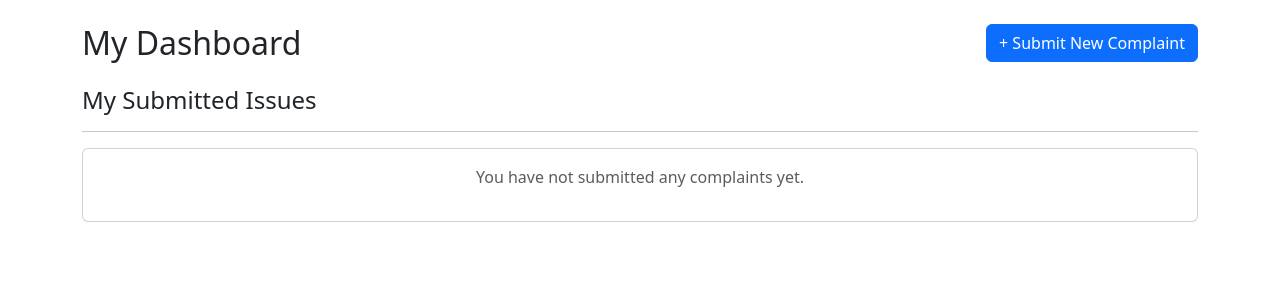
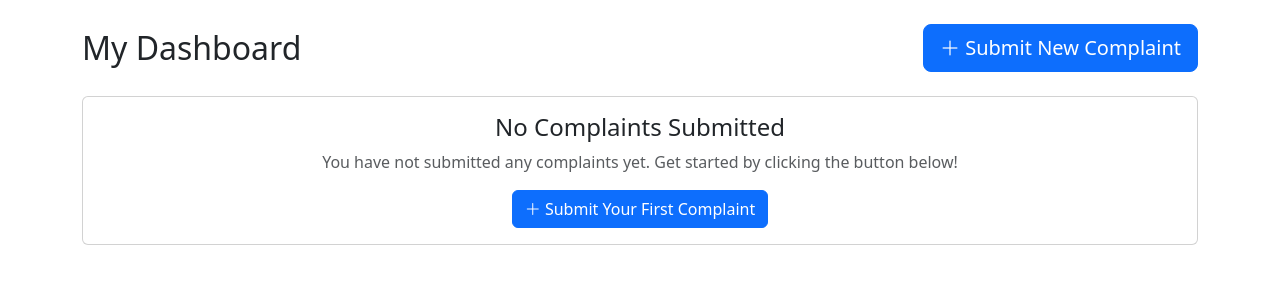
Before and after one commit to aftab-exr/LocalityIssueHub, a Flask app: template templates/dashboard.html in a window 1280 px wide. Shown: the part 56-356 px from the top of the page. Run offline with Flask 3, Linux system fonts and the light colour scheme; the template is opened without the code that fills it, so the values that code supplies are empty.

Commit message:
Refine: Redesign user dashboard with card layout

```diff
--- a/templates/dashboard.html
+++ b/templates/dashboard.html
@@ -5,46 +5,20 @@
 {% block content %}
 <div class="d-flex justify-content-between align-items-center mb-4">
     <h2 class="mb-0">My Dashboard</h2>
-    <a href="{{ url_for('submit_complaint') }}" class="btn btn-primary">
-        + Submit New Complaint
+    <a href="{{ url_for('submit_complaint') }}" class="btn btn-primary btn-lg">
+        <i class="bi bi-plus-lg"></i> Submit New Complaint
     </a>
 </div>
 
-<h4>My Submitted Issues</h4>
-<hr>
+<div class="row">
 
-<div class="card">
-    <div class="card-body">
     {% if complaints %}
-        <table class="table table-hover mb-0">
-            <thead>
-                <tr>
-                    <th scope="col">ID</th>
-                    <th scope="col">Date Submitted</th>
-                    <th scope="col">Location</th>
-                    <th scope="col">Description</th>
-                    <th scope="col">Image</th>
-                    <th scope="col">Status</th>
-                </tr>
-            </thead>
-            <tbody>
     {% for complaint in complaints %}
-                <tr>
-                    <th scope="row">{{ complaint.complaint_id }}</th>
-                    <td>{{ complaint.date_submitted.strftime('%Y-%m-%d') }}</td>
-                    <td>{{ complaint.location }}</td>
-                    <td>{{ complaint.description[:50] }}...</td>
-
-                    <td>
-                        {% if complaint.image_filename %}
-                        <a href="{{ url_for('static', filename='uploads/' + complaint.image_filename) }}"
-                            target="_blank">View</a>
-                        {% else %}
-                        N/A
-                        {% endif %}
-                    </td>
-
-                    <td>
+    <div class="col-md-6 col-lg-6 mb-4">
+        <div class="card h-100">
+            <div class="card-header d-flex justify-content-between align-items-center">
+                <strong>Status:</strong>
+                <span>
                     {% if complaint.status == 'Pending' %}
                     <span class="badge bg-warning text-dark">{{ complaint.status }}</span>
                     {% elif complaint.status == 'Resolved' %}
@@ -52,14 +26,43 @@
                     {% else %}
                     <span class="badge bg-info">{{ complaint.status }}</span>
                     {% endif %}
-                    </td>
-                </tr>
+                </span>
+            </div>
+
+            <div class="card-body">
+                <h5 class="card-title">{{ complaint.location }}</h5>
+                <p class="card-text">{{ complaint.description }}</p>
+            </div>
+
+            <div class="card-footer text-muted d-flex justify-content-between align-items-center">
+                <span>
+                    Submitted: {{ complaint.date_submitted.strftime('%Y-%m-%d') }}
+                </span>
+                <span>
+                    {% if complaint.image_filename %}
+                    <a href="{{ url_for('static', filename='uploads/' + complaint.image_filename) }}" target="_blank">
+                        <i class="bi bi-paperclip"></i> View Image
+                    </a>
+                    {% endif %}
+                </span>
+            </div>
+        </div>
+    </div>
     {% endfor %}
-            </tbody>
-        </table>
+
     {% else %}
-        <p class="text-center text-muted">You have not submitted any complaints yet.</p>
+    <div class="col-12">
+        <div class="card text-center">
+            <div class="card-body">
+                <h4 class="card-title">No Complaints Submitted</h4>
+                <p class="card-text text-muted">You have not submitted any complaints yet. Get started by clicking the
+                    button below!</p>
+                <a href="{{ url_for('submit_complaint') }}" class="btn btn-primary">
+                    <i class="bi bi-plus-lg"></i> Submit Your First Complaint
+                </a>
+            </div>
+        </div>
+    </div>
     {% endif %}
 </div>
-</div>
 {% endblock %}
```
Lines whose indentation alone changed are shown as unchanged.
